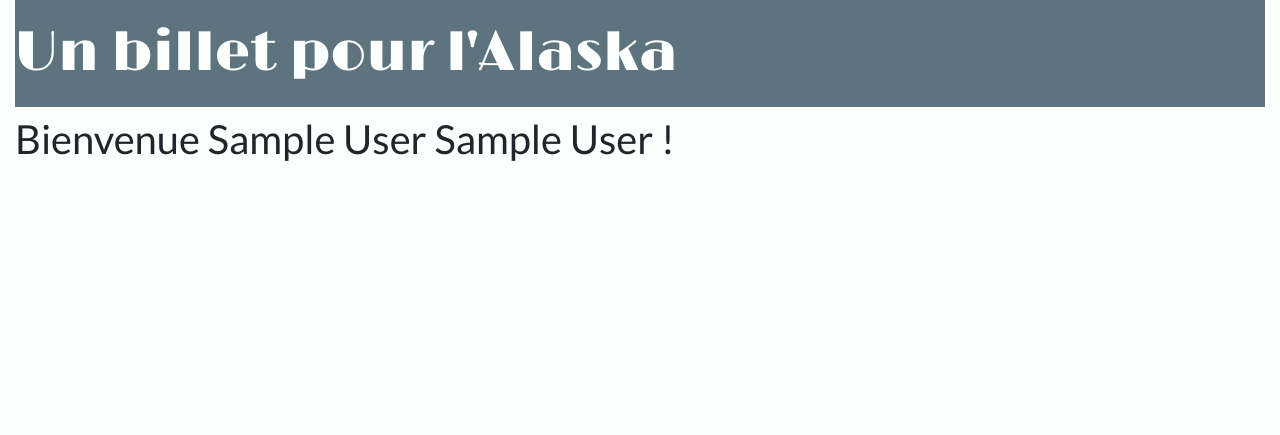
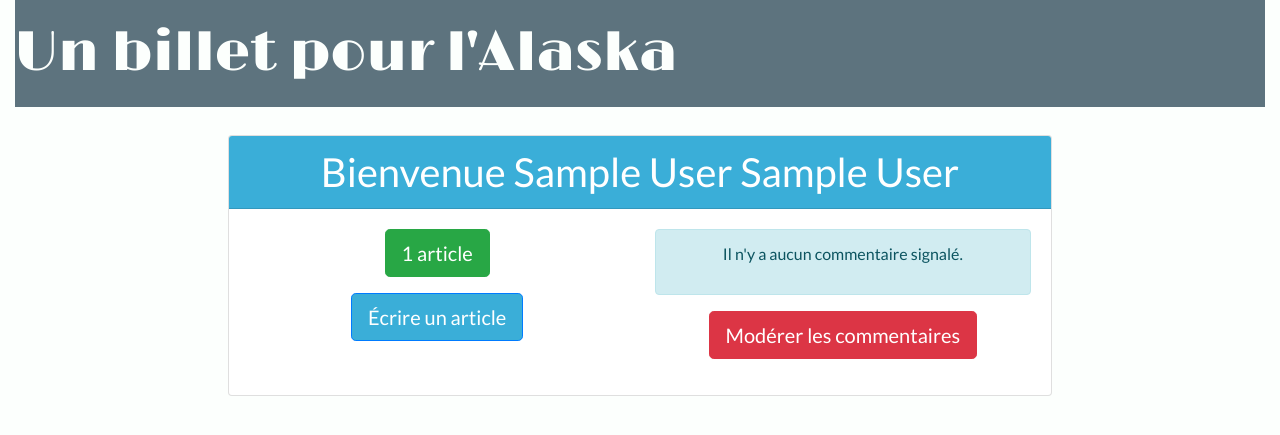
Before and after one commit to 0barty0/projet_4, a PHP site: page / in a window 1280 px wide. Shown: the part 76-511 px from the top of the page. Run offline with PHP 8.4, Linux system fonts and the light colour scheme; the visitor is signed in with stand-in values (Sample User, id 1); tables that the repository leaves empty or names only in its code hold one stand-in row (values such as "Sample post"); some libraries are stand-ins or nearby versions.

Commit message:
Admin home page

```diff
--- a/controller/AdminController.php
+++ b/controller/AdminController.php
@@ -8,6 +8,11 @@ class AdminController
 {
     public function showHome()
     {
+        $postManager = new PostManager();
+        $commentManager = new CommentManager();
+        $posts = $postManager->getPosts();
+        $reportedComments = $commentManager->getReportedComments();
+
         require(__DIR__ .'/../view/backend/admin.php');
     }
 
--- a/view/backend/admin.php
+++ b/view/backend/admin.php
@@ -2,8 +2,60 @@
 $title="Admnistration";
 
 ob_start();
+$nbPosts=count($posts);
+$nbComments=count($reportedComments);
 ?>
-<h1>Bienvenue <?= $_SESSION['firstname'] ?> <?= $_SESSION['name'] ?> !</h1>
+<div class="row">
+  <div class="col-lg-8 offset-lg-2">
+    <div class="card">
+      <h1 class="card-header text-white bg-primary text-center">Bienvenue <?= $_SESSION['firstname'] ?> <?= $_SESSION['name'] ?></h1>
+      <div class="card-body">
+        <div class="row">
+          <div class="col-md-6 text-center">
+            <?php
+            if ($nbPosts === 0) {
+                ?>
+              <div class="alert alert-info" role="alert">
+                <p>Il n'y a aucun article.</p>
+              </div>
+              <?php
+            } else {
+                $aText = ($nbPosts === 1)?"1 article":$nbPosts." articles"; ?>
+                <p>
+                  <a href="listPosts/" class="btn btn-lg btn-success"><?= $aText ?></a>
+                </p>
+              <?php
+            }
+             ?>
+             <p>
+               <a href="createPost/" class="btn btn-lg btn-primary">Écrire un article</a>
+             </p>
+          </div>
+          <div class="col-md-6 text-center">
+            <?php
+            if ($nbComments === 0) {
+                ?>
+              <div class="alert alert-info" role="alert">
+                <p>Il n'y a aucun commentaire signalé.</p>
+              </div>
+              <?php
+            } else {
+                $aText = ($nbComments === 1)?"1 commentaire signalé":$nbComments." commentaires signalés"; ?>
+                <p>
+                  <a href="listComments/" class="btn btn-lg btn-warning"><?= $aText ?></a>
+                </p>
+              <?php
+            }
+             ?>
+             <p>
+               <a href="listComments/" class="btn btn-lg btn-danger">Modérer les commentaires</a>
+             </p>
+          </div>
+        </div>
+      </div>
+    </div>
+  </div>
+</div>
 <?php
 $content=ob_get_clean();
 
```
